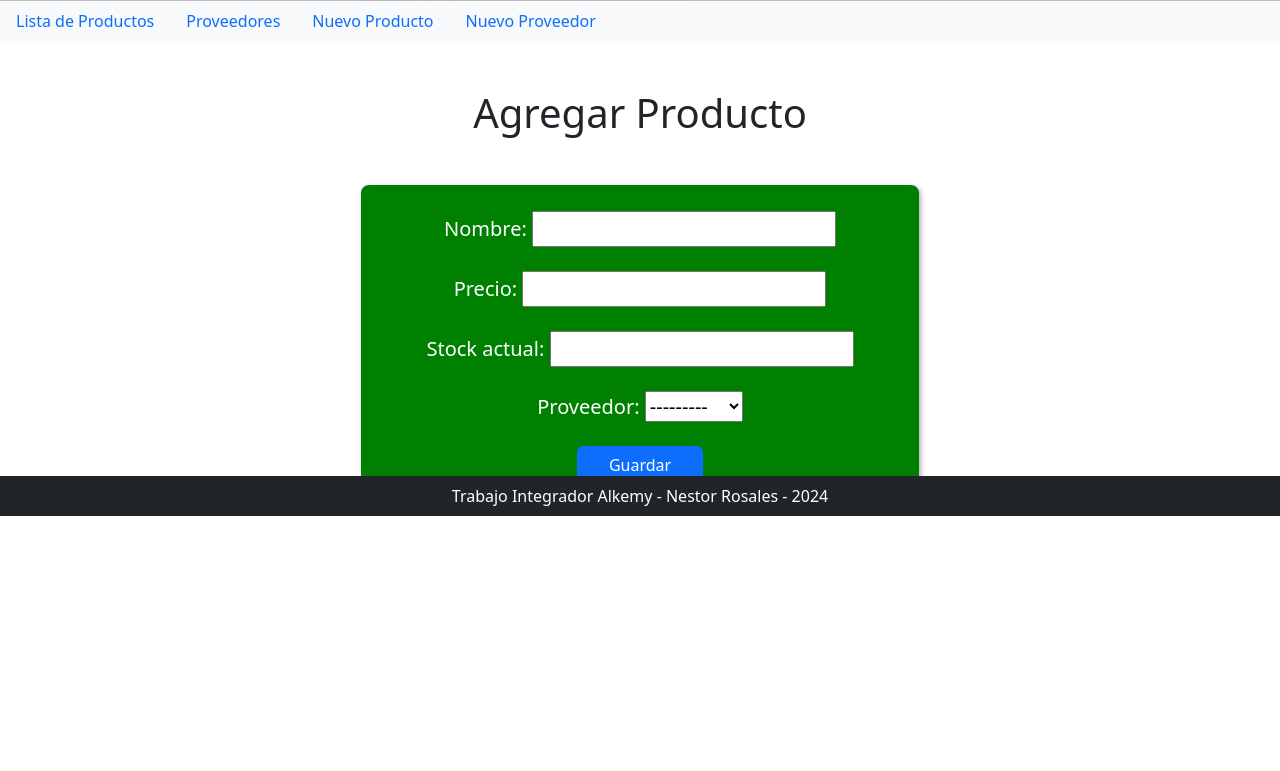
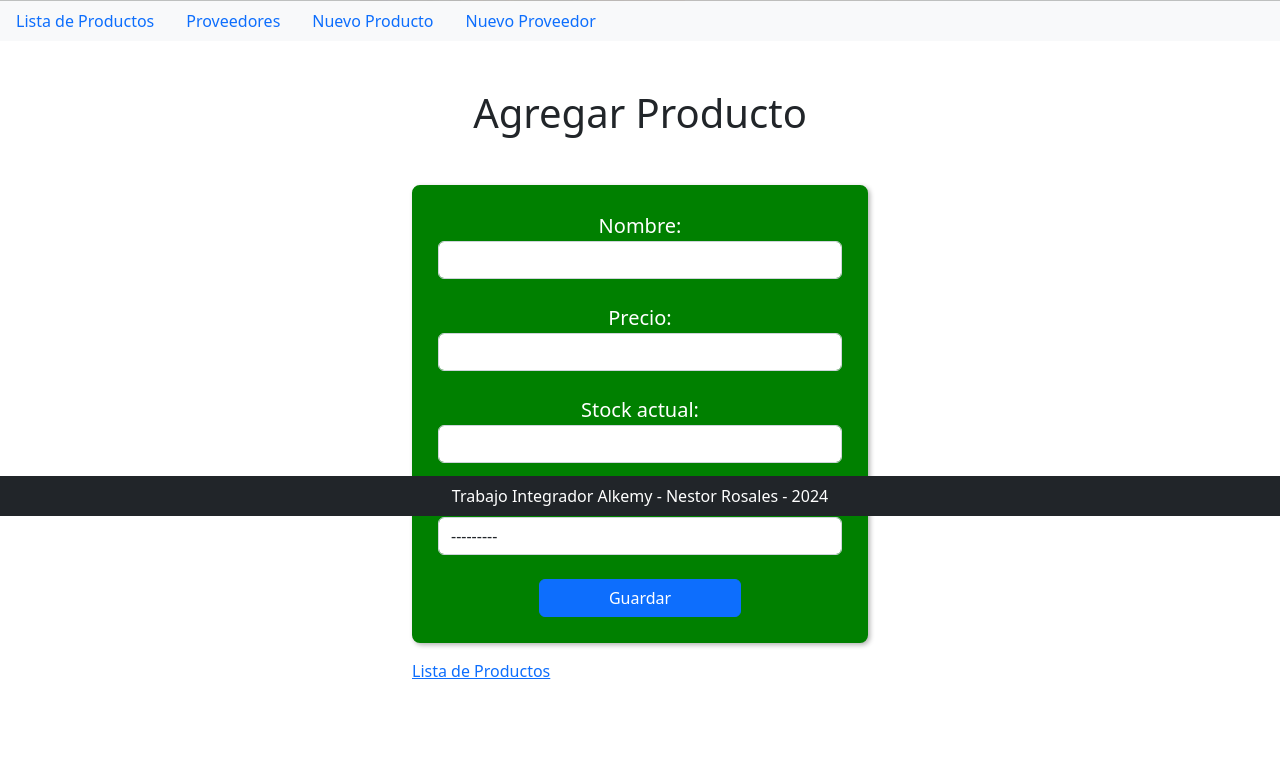
Before and after one commit to Ness733/stockcontrol-alkemy, a Django app: page /agregar-producto/ in a window 1280 px wide. Shown: the part 284-1055 px from the top of the page. Before the commit the page ends 800 px from the top, so only its background shows below. Run offline with Django 5.2, Linux system fonts and the light colour scheme; data comes from the database, SQL or seed files in the repository; both versions use the stored data as it was after the commit.

Commit message:
correcciones

```diff
--- a/StockControl/settings.py
+++ b/StockControl/settings.py
@@ -107,7 +107,7 @@ AUTH_PASSWORD_VALIDATORS = [
 # Internationalization
 # https://docs.djangoproject.com/en/5.0/topics/i18n/
 
-LANGUAGE_CODE = "en-us"
+LANGUAGE_CODE = "es-ar"
 
 TIME_ZONE = "UTC"
 
--- a/compra/forms.py
+++ b/compra/forms.py
@@ -7,9 +7,20 @@ class ProveedorForm(forms.ModelForm):
     class Meta:
         model = Proveedor
         fields = ["nombre", "apellido", "dni"]
+        widgets = {
+            "nombre": forms.TextInput(attrs={"class": "form-control input-sm"}),
+            "apellido": forms.TextInput(attrs={"class": "form-control input-sm"}),
+            "dni": forms.TextInput(attrs={"class": "form-control input-sm"}),
+        }
 
 
 class ProductoForm(forms.ModelForm):
     class Meta:
         model = Producto
         fields = ["nombre", "precio", "stock_actual", "proveedor"]
+        widgets = {
+            "nombre": forms.TextInput(attrs={"class": "form-control input-sm"}),
+            "precio": forms.TextInput(attrs={"class": "form-control input-sm"}),
+            "stock_actual": forms.TextInput(attrs={"class": "form-control input-sm"}),
+            "proveedor": forms.Select(attrs={"class": "form-control input-sm"}),
+        }
--- a/compra/models.py
+++ b/compra/models.py
@@ -8,7 +8,7 @@ class Proveedor(models.Model):
     dni = models.IntegerField()
 
     def __str__(self):
-        return self.nombre
+        return f"{self.nombre} {self.apellido}"
 
 
 class Producto(models.Model):
--- a/compra/templates/agregar_productos.html
+++ b/compra/templates/agregar_productos.html
@@ -2,20 +2,27 @@
 <h1 class="text-center my-5">Agregar Producto</h1>
 
 
+	<div class="container w-50">
 		<form method="POST">
-		<div class="agregarcard container p-4 w-50 text-center">
+			<div class="agregarcard container p-4 text-center">
 				{% for field in form %}
 				<div class="fs-5">{{field.errors}} {{ field.label_tag }} {{ field }}</div>
 				<br />
 				{% endfor %} {% csrf_token %}
 				<input
-				class="btn btn-primary container w-25"
+					class="btn btn-primary w-50"
 					type="submit"
 					value="Guardar"
 				/>
 
 		</form>
+
 	</div>
+	<div class="mt-3">
+		<a class="link" href="{% url 'lista_productos' %}">Lista de Productos</a>
+	</div>
+
+
 
 {% if messages %}
 <div class="container text-center mt-5 alert alert-success">
--- a/compra/views.py
+++ b/compra/views.py
@@ -27,7 +27,7 @@ def agregar_proveedor(request):
             messages.success(
                 request, f"Se agrego el proveedor {nuevo_proveedor} con exito"
             )
-            return redirect("agregar-proveedor")
+            return redirect("lista_proveedores")
     form = ProveedorForm()
     return render(request, "agregar_proveedores.html", {"form": form})
 
@@ -41,6 +41,6 @@ def agregar_producto(request):
             messages.success(
                 request, f"Se agrego el producto {nuevo_producto} con exito"
             )
-            return redirect("agregar-producto")
+            return redirect("lista_productos")
     form = ProductoForm()
     return render(request, "agregar_productos.html", {"form": form})
--- a/static/styles/main.css
+++ b/static/styles/main.css
@@ -45,3 +45,7 @@
 .textshadow {
 	text-shadow: 2px 2px 5px rgba(0, 0, 0, 0.3);
 }
+
+.sectionsize {
+	min-height: 70vh;
+}
--- a/templates/base/base.html
+++ b/templates/base/base.html
@@ -47,10 +47,12 @@
 			>
 			<p>{% if user.is_authenticated %} {{user}} {%endif%}</p>
 		</nav>
-		<section class="container">{% block content %} {% endblock %}</section>
+		<section class="sectionsize w-75 mx-auto">
+			{% block content %} {% endblock %}
+		</section>
 
 		<footer
-			class="position-fixed w-100 bottom-0 text-center bg-dark text-white py-2"
+			class="position-sticky w-100 bottom-0 text-center bg-dark text-white mt-5 py-2"
 		>
 			Trabajo Integrador Alkemy - Nestor Rosales - 2024
 		</footer>
```
Also changed, not shown: compra/templates/agregar_proveedores.html (+7 -3 lines), db.sqlite3. Lines whose indentation alone changed are shown as unchanged.
